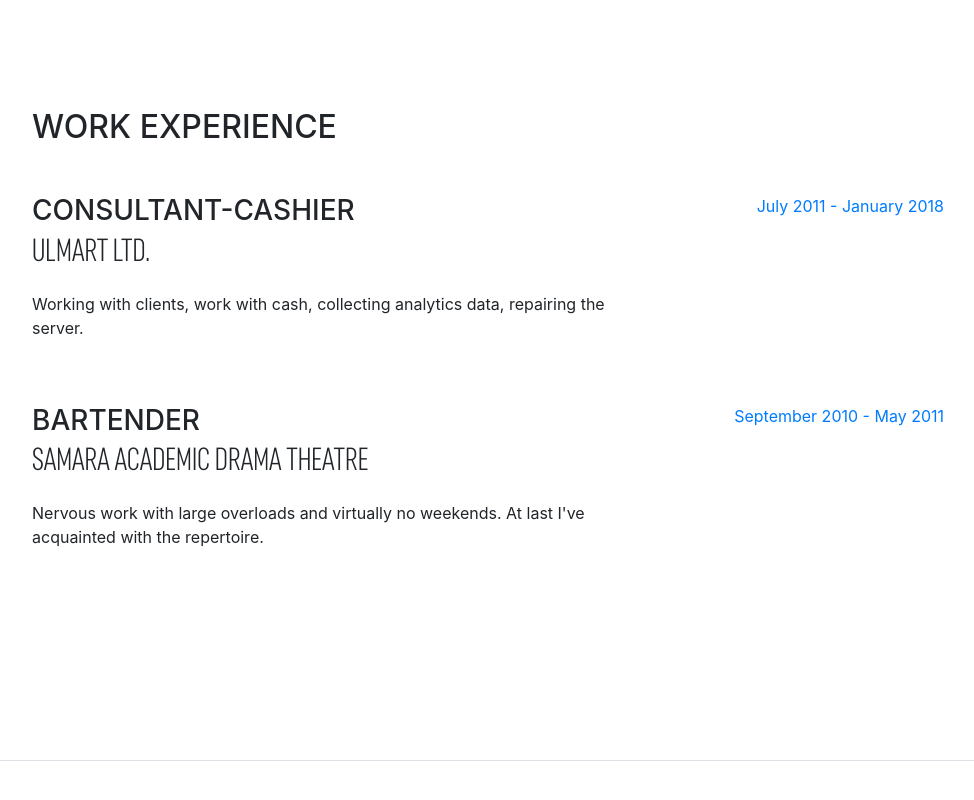
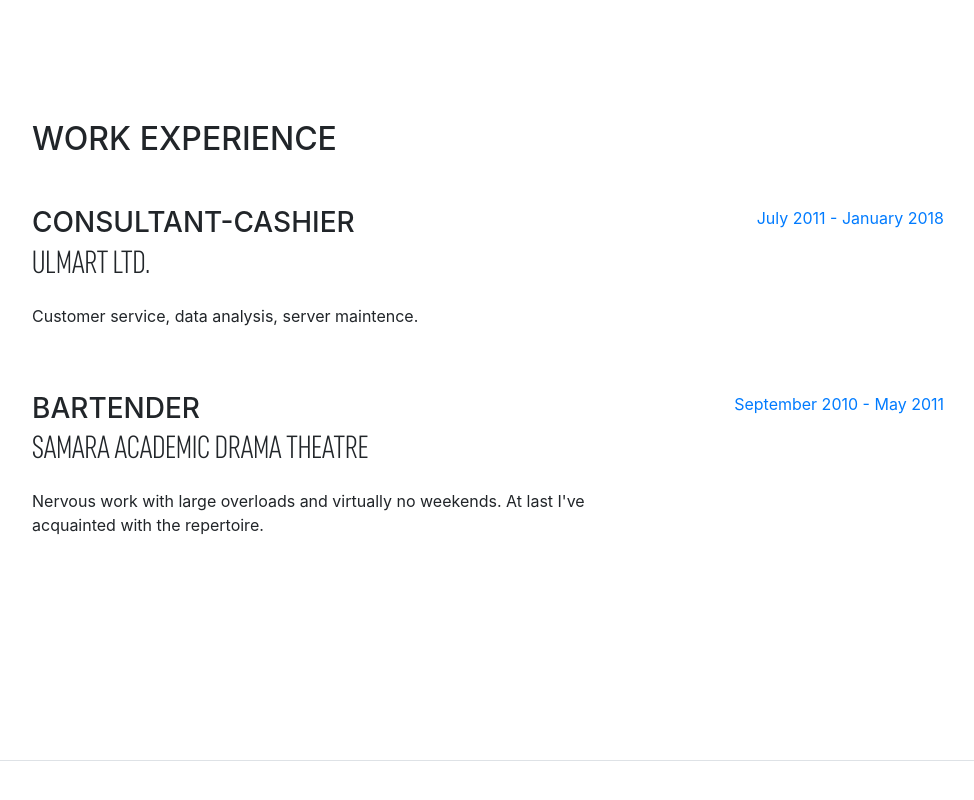
Before and after one commit to AlatusAllod/resumeEN, a website with bundled scripts: page index.html in a window 1280 px wide. Shown: the part 839-1639 px from the top of the page, without its empty margins (288-1262 px from the left). Built offline with nearby package versions, Linux system fonts and the light colour scheme; a small style sheet from the web is missing.

Commit message:
Update index.html

```diff
--- a/index.html
+++ b/index.html
@@ -105,7 +105,7 @@
             <div class="resume-content mr-auto">
               <h3 class="mb-0">Consultant-cashier</h3>
               <div class="subheading mb-3">Ulmart ltd.</div>
-              <p>Working with clients, work with cash, collecting analytics data, repairing the server.</p>
+              <p>Customer service, data analysis, server maintence.</p>
             </div>
             <div class="resume-date text-md-right">
               <span class="text-primary">July 2011 - January 2018</span>
```
